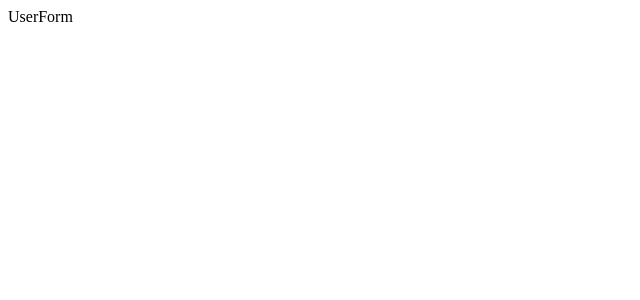
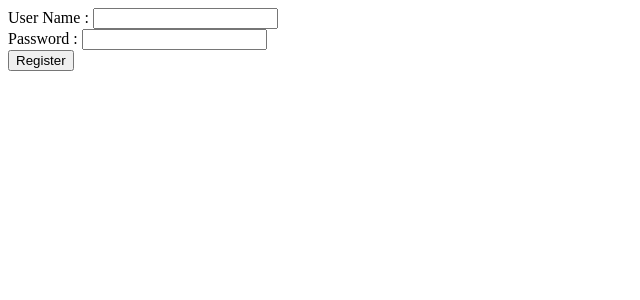
Before and after one commit to nymul-islam-moon/react-anisul-islam, a React (Create React App) app: page / in a window 1280 px wide. Shown: the top 300 px of the page, without its empty margins (0-640 px from the left). Built offline with nearby package versions, Linux system fonts and the light colour scheme.

Commit message:
Class 51
Using ref and direct manupulate dom done

```diff
--- a/src/Components/LifeCycle/RefExample/UserForm.js
+++ b/src/Components/LifeCycle/RefExample/UserForm.js
@@ -1,9 +1,33 @@
-import React, { Component } from "react";
+import React, {Component, createRef} from "react";
 
 export default class UserForm extends Component {
+
+    constructor(props) {
+        super(props)
+        this.userNameRef = createRef();
+        this.state = {}
+    }
+
+    handleSubmit = (e) => {
+        e.preventDefault();
+        console.log(this.userNameRef.current.value);
+        this.userNameRef.current.style.backgroundColor = "green";
+    }
+
     render() {
         return (
-            <div>UserForm</div>
+            <form onSubmit={this.handleSubmit}>
+                <div className="form-field">
+                    <label htmlFor="userName">User Name : </label>
+                    <input type="text" id="user_name" autoComplete="false" ref={this.userNameRef} />
+                </div>
+
+                <div className="form-field">
+                    <label htmlFor="password">Password : </label>
+                    <input type="password" id="password" autoComplete="false" />
+                </div>
+                <button type="submit">Register</button>
+            </form>
         )
     }
 }
```
